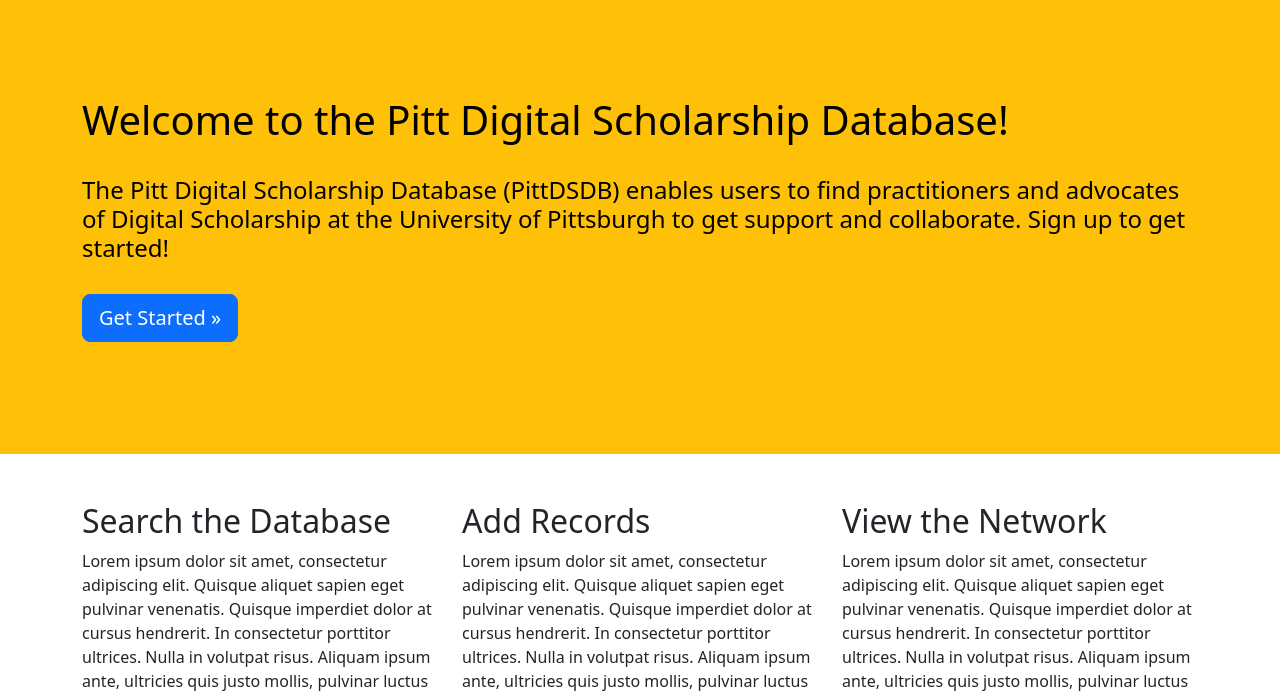
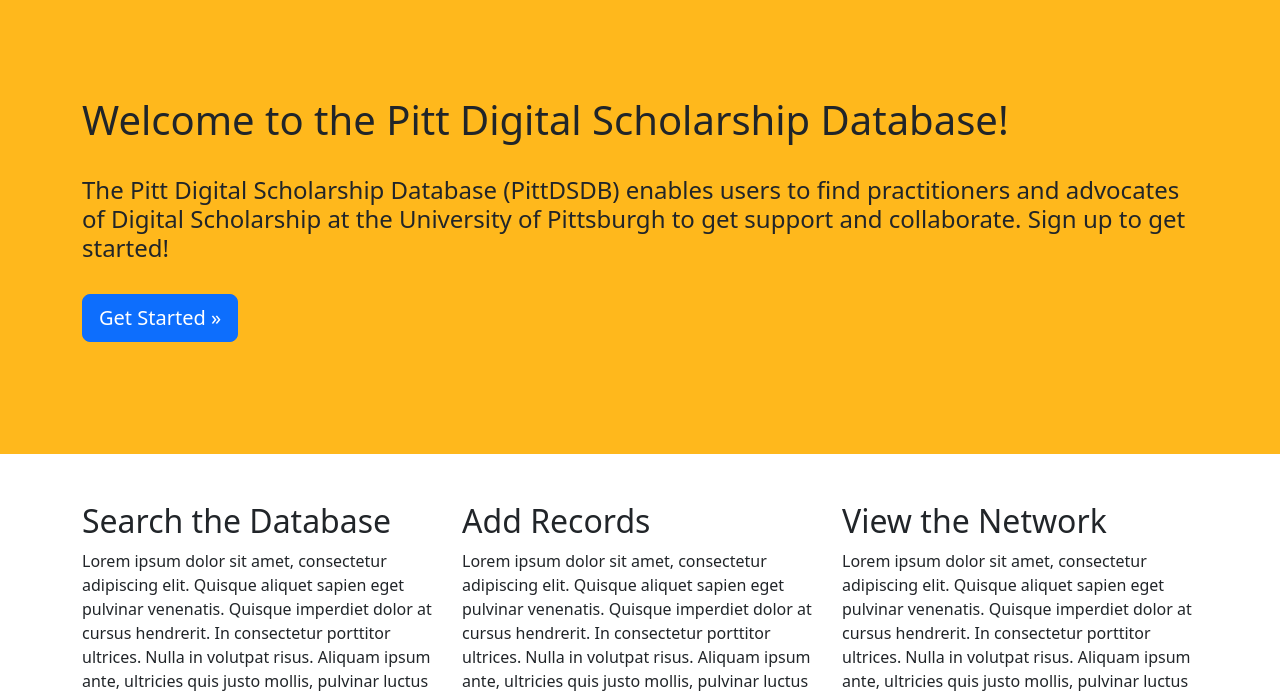
Before and after one commit to tyt3/Pitt-Digital-Scholarship-DB, a Flask app: page / in a window 1280 px wide. Shown: the part 56-750 px from the top of the page. Run offline with Flask 3, Linux system fonts and the light colour scheme.

Commit message:
Update index.html

```diff
--- a/pittdsdb/templates/index.html
+++ b/pittdsdb/templates/index.html
@@ -5,7 +5,7 @@
 {% endblock %}
 {% block jumbotron %}
 
-<div class="p-5 text-bg-warning">
+<div class="p-5 pitt-gold">
     <div class="container py-5">
         <h1>Welcome to the Pitt Digital Scholarship Database!</h1>
         <br/>
```
